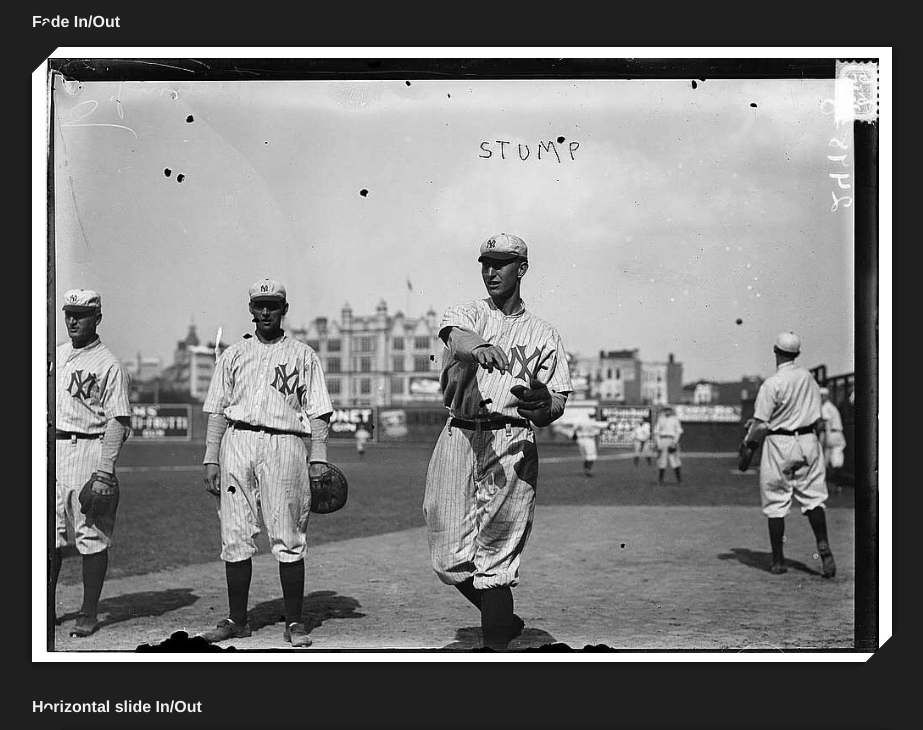
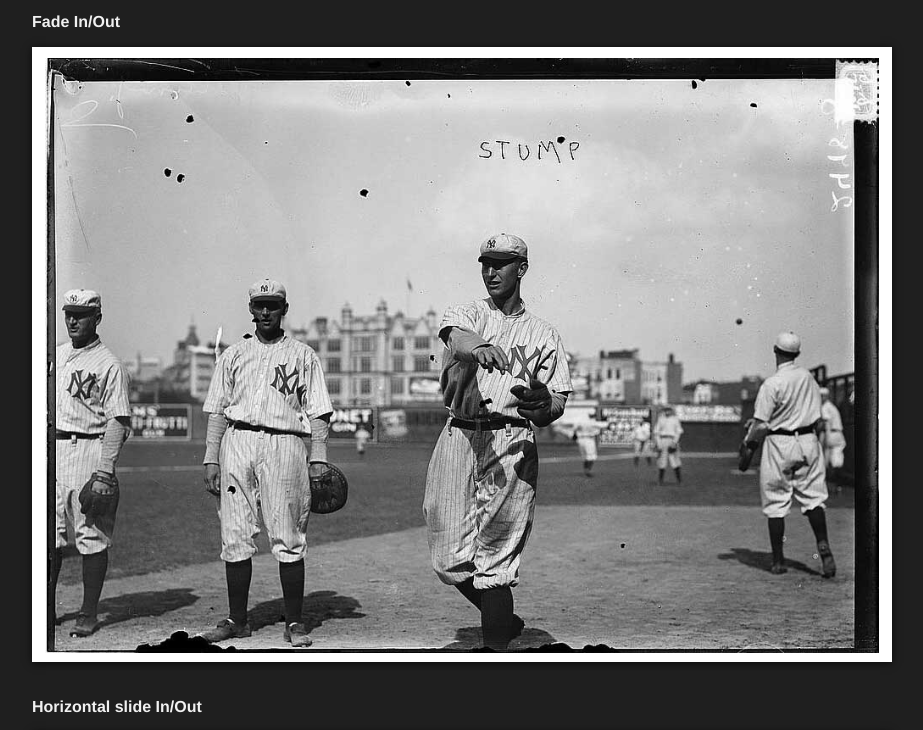
Before and after one commit to tylergaw/css-slideshows, a plain HTML site: page index.html in a window 1280 px wide. Shown: the part 68-798 px from the top of the page, without its empty margins (178-1101 px from the left). Drawn offline with Linux system fonts and the light colour scheme.

```diff
--- a/slideshows.css
+++ b/slideshows.css
@@ -6,33 +6,6 @@ ul {
 	position: relative;
 	width: 100%;
 }
-
-	ul:before {
-		background-color: #1f1f1f;
-		content: " ";
-		display: block;
-		height: 62px;
-		left: -10px;
-		position: absolute;
-		top: -26px;
-		-webkit-transform: rotate(45deg);
-		width: 26px;
-		z-index: 2;
-	}
-
-	ul:after {
-		background-color: #1f1f1f;
-		content: " ";
-		display: block;
-		height: 62px;
-		right: -10px;
-		position: absolute;
-		bottom: -26px;
-		-webkit-transform: rotate(45deg);
-		width: 26px;
-		z-index: 2;
-	}
-
 
 	ul img {
 		display: block;
```
